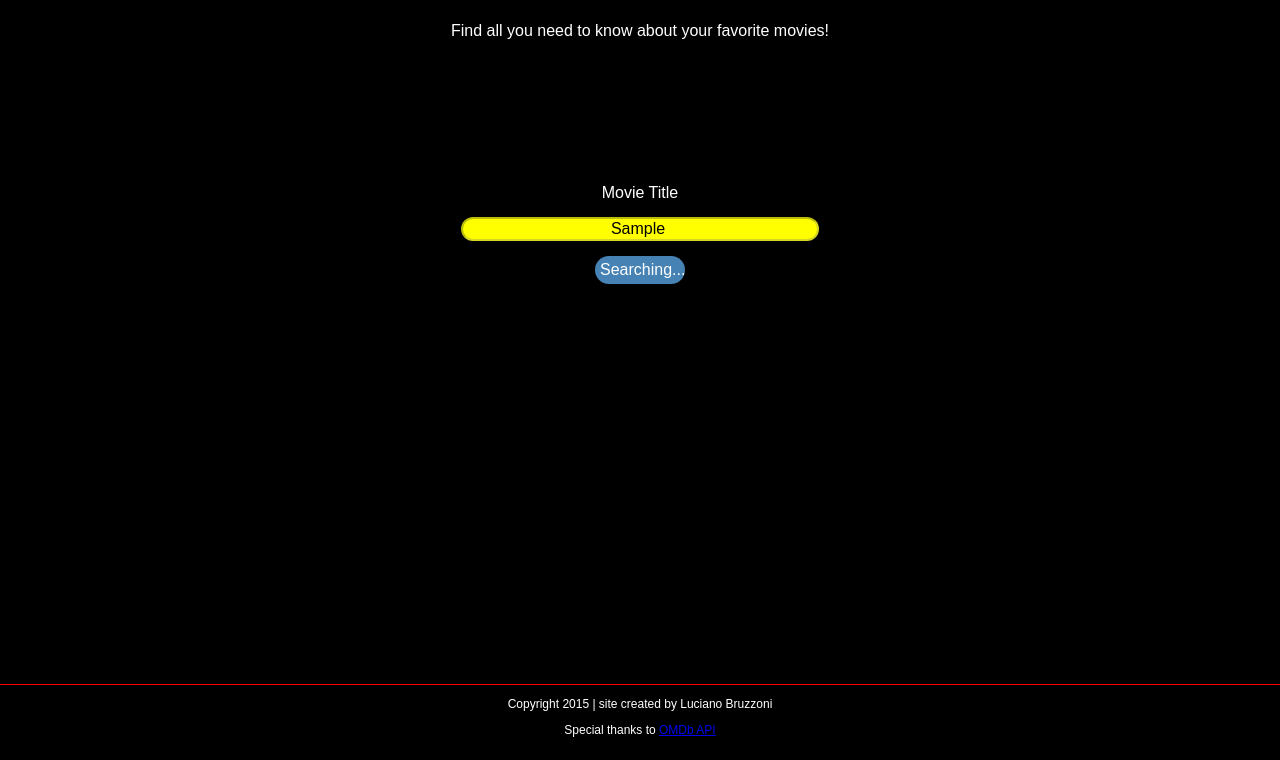
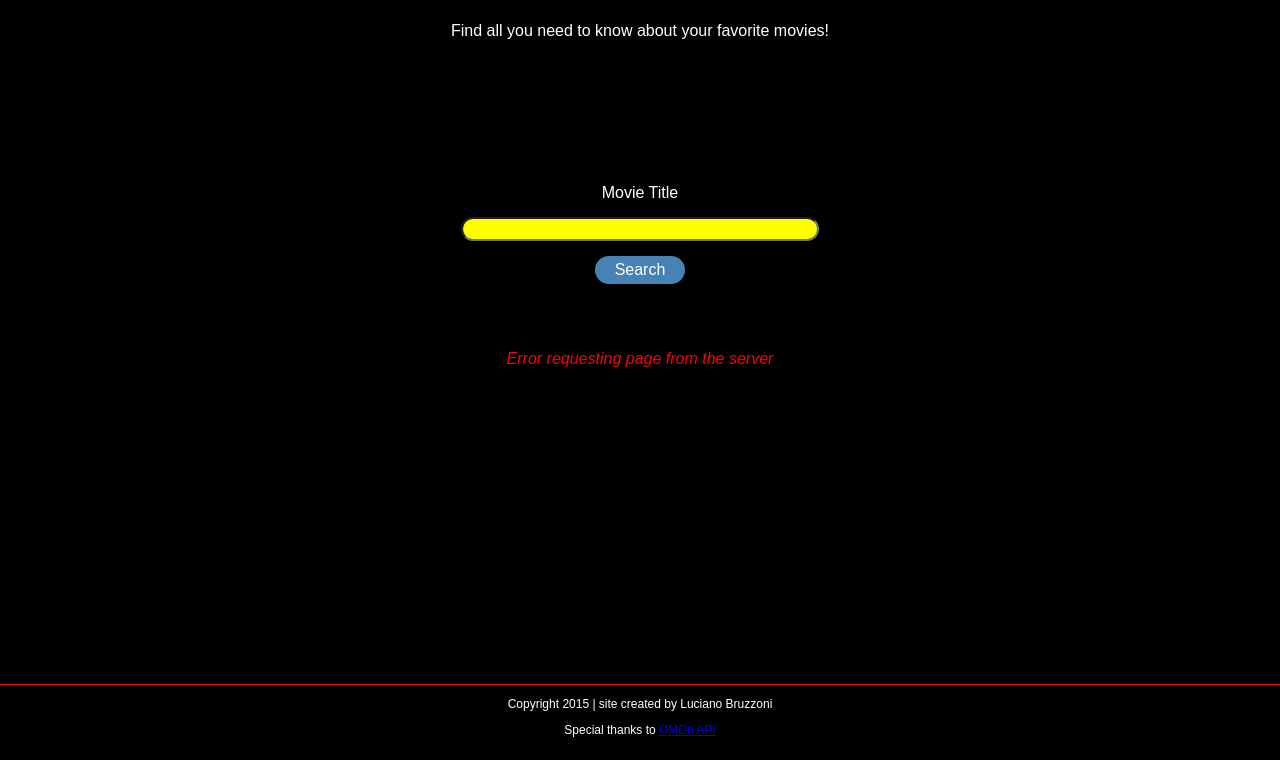
Before and after one commit to BLuciano/Movie-Search, a plain HTML site: page index.html in a window 1280 px wide. Both pictures are taken after typing "Sample" into the empty fields and a click on the input "Search". Shown: the part 87-847 px from the top of the page. Drawn offline with nearby package versions, Linux system fonts and the light colour scheme; no server answers.

Commit message:
Added error and no-results messages

```diff
--- a/css/styles.css
+++ b/css/styles.css
@@ -75,6 +75,13 @@ input[type="submit"]{
 MOVIE RESULTS SECTION
 /////////////////////////////////*/
 
+#error-message{
+	font-style: italic;
+	color: red;
+	text-align: center;
+	margin: 0 auto;
+}
+
 .results{
 	background-color: #403f3d;
 	margin-bottom: 25px;
--- a/index.html
+++ b/index.html
@@ -21,7 +21,8 @@
     			<input type="search" name="search" id="search">
             	<input type="submit" value="Search" id="submit">
     		</form>
-
+    		<div id="error-message">
+    		</div>
     		<div id="all-movies">
     		</div>
 		</div>
--- a/js/app.js
+++ b/js/app.js
@@ -15,9 +15,22 @@
         r: "json"
     };
 
+    $("#all-movies").html("");
+    $("#error-message").html("");
+    $.support.cors = true; // fixes ajax-json call for IE browsers.
+    $.getJSON(omdbUrl, omdbOpts, searchMovie);
+
+
+    $(document).ajaxError(function( event, request, settings ) {
+        $("#container").css("height", "500px");
+        $("#error-message").html("<p>Error requesting page from the server</p>");
+        buttonReset();
+    });
+
     function searchMovie(data){
         if(data.Search === undefined){   //Check to see if there is data to display
             $("#container").css("height", "500px");
+            $("#error-message").html("<p>There are no results for " + movieRequest + "</p>");
         } else{
             $.each(data.Search, function(i, movie){    //use Ajax again to get specific info from each search result.
                 movieRequest = movie.Title;
@@ -32,14 +45,9 @@
             $("#container").css("height", "auto");
         }//end if-else
 
-        $search.prop("disabled", false);
-        $search.prop("value", " ");
-        $submit.attr("disabled", false).val("Search");
+        buttonReset();
     }   // end of searchMovie
 
-    $(document).ajaxError(function(event, request, settings){
-
-    });   //end of ajaxComplete handler
 
     function displayMovie(data){
         var movieInfo = " ";
@@ -73,7 +81,9 @@
         } //end of if-else
     }    // end of displayMovie
 
-    $("#all-movies").html("");
-    $.support.cors = true; // fixes ajax-json call for IE browsers.
-    $.getJSON(omdbUrl, omdbOpts, searchMovie);
+    function buttonReset(){
+        $search.prop("disabled", false);
+        $search.prop("value", " ");
+        $submit.attr("disabled", false).val("Search");
+    }  //end of buttonSubmit function
 });  //end of form submit handler
```
